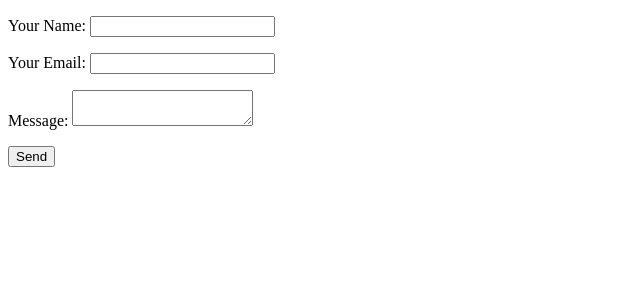
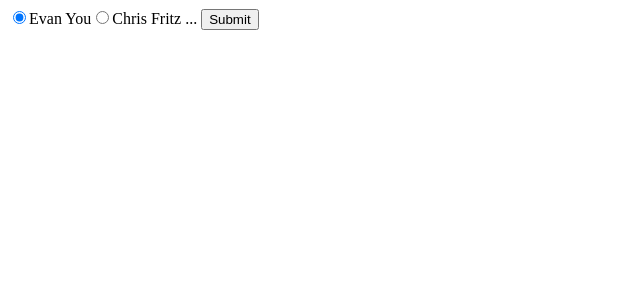
Before and after one commit to MelvinPeepers/nuxt_three_form_js, a Nuxt app: page / in a window 1280 px wide. Shown: the top 300 px of the page, without its empty margins (0-640 px from the left). Built offline with nearby package versions, Linux system fonts and the light colour scheme.

Commit message:
form update4

```diff
--- a/app.vue
+++ b/app.vue
@@ -1,33 +1,39 @@
 <template>
-  <div>
-
-    <form
-    name="contactone"
-    method="POST"
+  <form
+    name="ask-question"
+    method="post"
     data-netlify="true"
     data-netlify-honeypot="bot-field"
     >
+    <input type="hidden" name="form-name" value="ask-question" />
+    <label v-for="(panelist, index) in panelists" :key="index">
+      <input
+        type="radio"
+        name="panelist"
+        :value="panelist"
+        @input="ev => updatePanelist"
+        :checked="panelist === currentPanelist"
+      />
+      <span>{{ panelist }}</span>
+    </label>
+    ...
+    <button>Submit</button>
+  </form>
+</template>
 
-      <input type="hidden" name="form-name" value="contactone" />
-
-      <p>
-      <label>Your Name: <input type="text" name="name" /></label>
-      </p>
-
-      <p>
-        <label>Your Email: <input type="email" name="email" /></label>
-      </p>
-
-      <p>
-        <label>Message: <textarea name="message"></textarea></label>
-      </p>
-
-      <p>
-        <button type="submit">Send</button>
-      </p>
-
-    </form>
-
-    <!-- <NuxtWelcome /> -->
-  </div>
-</template>
+<script>
+export default {
+  name: "QAForm",
+  methods: {
+    updatePanelist (ev) {
+      this.currentPanelist = ev.target.value
+    }
+  },
+  data () {
+    return {
+      panelists: ['Evan You', 'Chris Fritz'],
+      currentPanelist: 'Evan You'
+    }
+  }
+}
+</script>
```
